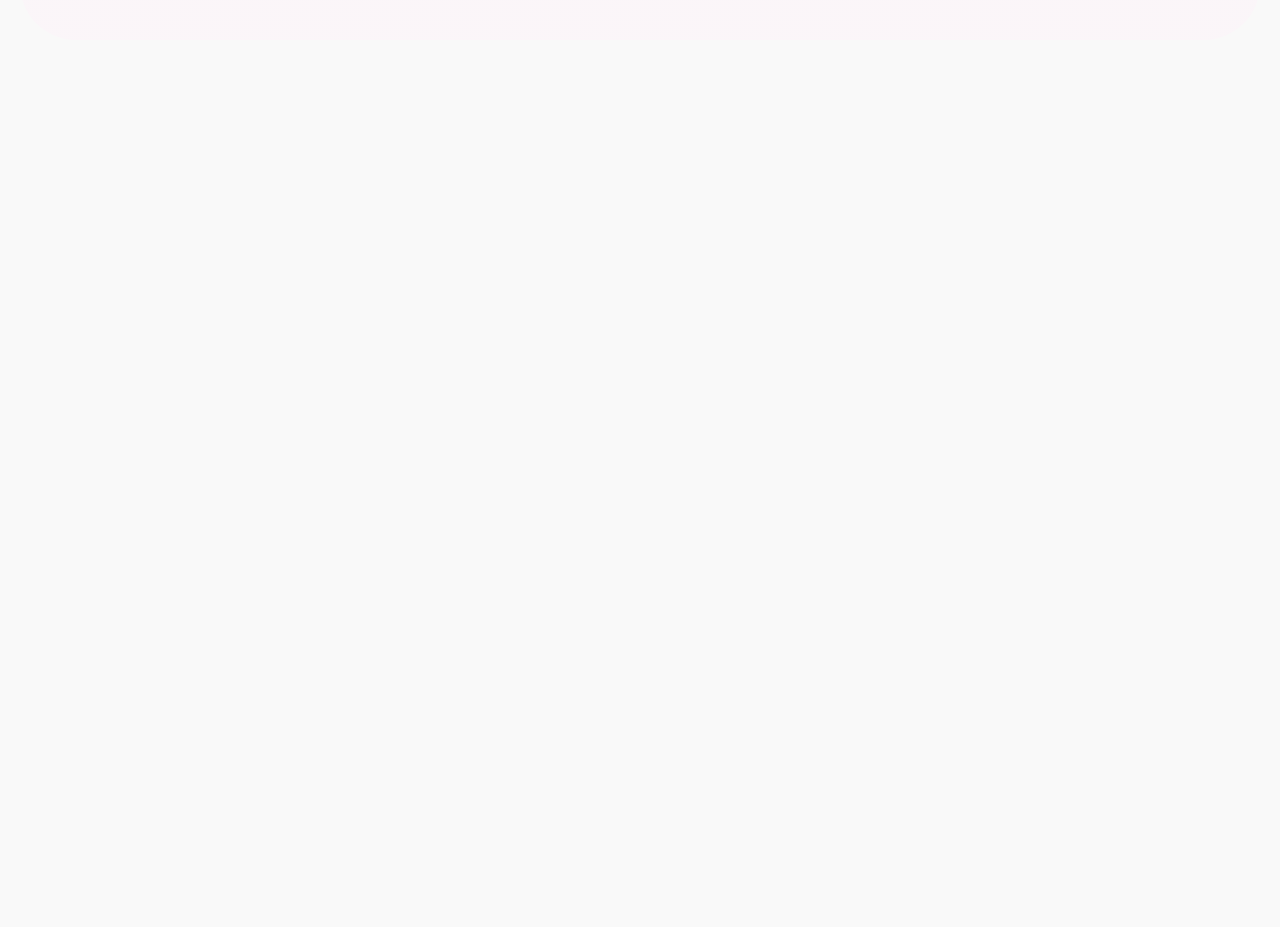
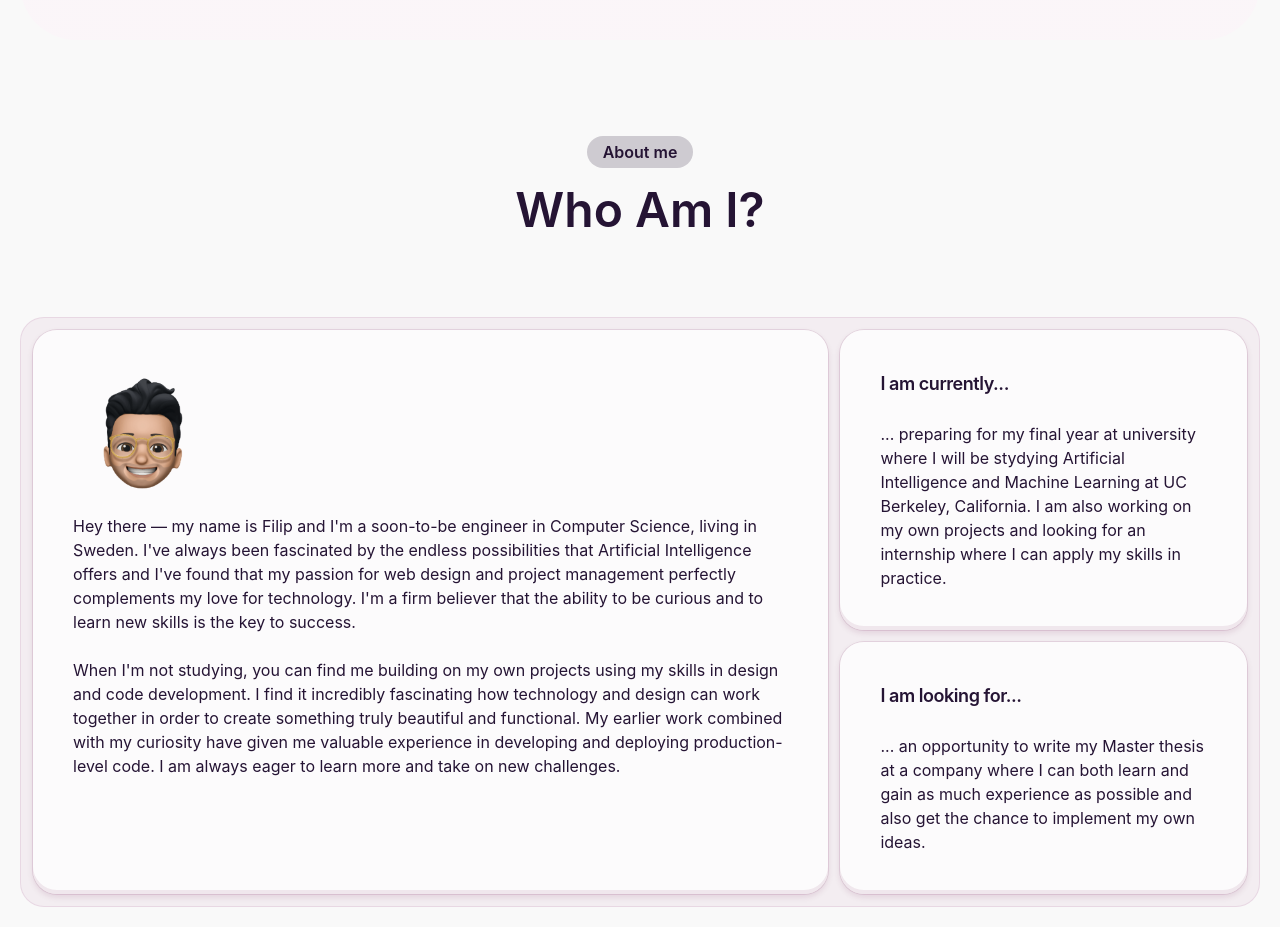
Before and after one commit to filipbagen/portfolio, a React (Vite) app: page / in a window 1280 px wide. Shown: the part 820-1747 px from the top of the page. Before the commit the page ends 880 px from the top, so only its background shows below. Built offline with nearby package versions, Linux system fonts and the light colour scheme.

Commit message:
Add AboutMe section

```diff
--- a/src/App.tsx
+++ b/src/App.tsx
@@ -1,9 +1,11 @@
 import Hero from './components/Hero';
+import AboutMe from './components/AboutMe';
 
 function App() {
   return (
-    <main className="flex flex-col gap-24 p-5">
+    <main className="flex flex-col items-center gap-24 p-5">
       <Hero />
+      <AboutMe />
     </main>
   );
 }
--- /dev/null
+++ b/src/components/AboutMe.tsx
@@ -0,0 +1,57 @@
+import Header from './ui/Header';
+import { Card, CardContent, CardTitle, CardContainer } from './ui/Card';
+
+export default function AboutMe() {
+  return (
+    <div>
+      <Header badge="About me" title="Who Am I?" />
+      <CardContainer>
+        <div className="flex gap-3">
+          <Card>
+            <img src="src/assets/memoji.png" alt="Memoji" className="h-32" />
+            <CardContent>
+              Hey there — my name is Filip and I'm a soon-to-be engineer in
+              Computer Science, living in Sweden. I've always been fascinated by
+              the endless possibilities that Artificial Intelligence offers and
+              I've found that my passion for web design and project management
+              perfectly complements my love for technology. I'm a firm believer
+              that the ability to be curious and to learn new skills is the key
+              to success.
+              <br />
+              <br />
+              When I'm not studying, you can find me building on my own projects
+              using my skills in design and code development. I find it
+              incredibly fascinating how technology and design can work together
+              in order to create something truly beautiful and functional. My
+              earlier work combined with my curiosity have given me valuable
+              experience in developing and deploying production-level code. I am
+              always eager to learn more and take on new challenges.
+            </CardContent>
+          </Card>
+
+          <div className="flex flex-col gap-3">
+            <Card>
+              <CardTitle>I am currently...</CardTitle>
+              <CardContent>
+                ... preparing for my final year at university where I will be
+                stydying Artificial Intelligence and Machine Learning at UC
+                Berkeley, California. I am also working on my own projects and
+                looking for an internship where I can apply my skills in
+                practice.
+              </CardContent>
+            </Card>
+
+            <Card>
+              <CardTitle>I am looking for...</CardTitle>
+              <CardContent>
+                ... an opportunity to write my Master thesis at a company where
+                I can both learn and gain as much experience as possible and
+                also get the chance to implement my own ideas.
+              </CardContent>
+            </Card>
+          </div>
+        </div>
+      </CardContainer>
+    </div>
+  );
+}
```
Also changed, not shown: src/assets/memoji.png (added).
